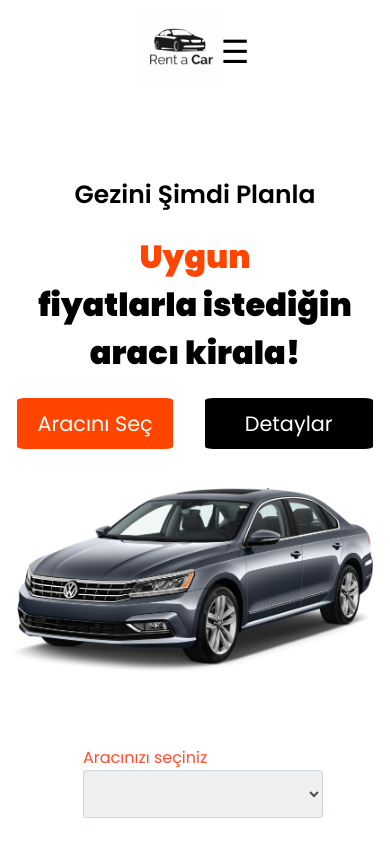
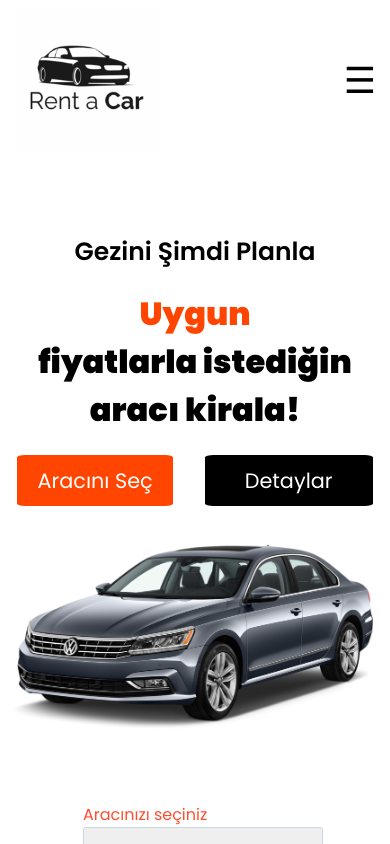
Before and after one commit to emirhancopoglu/RentACar, a React (Create React App) app: page /home in a window 390 px wide. Shown: the top 844 px of the page. Built offline with nearby package versions, Linux system fonts and the light colour scheme.

Commit message:
hamburger menu created

```diff
--- a/src/Components/MobileHeader.js
+++ b/src/Components/MobileHeader.js
@@ -2,53 +2,74 @@ import React from "react";
 import { useState } from "react";
 import "../Styles/MobileHeaderStyle.css";
 import carrental from "../Assets/carrental.png";
-import { Link } from "react-router-dom";
 
-const MobileHeader = () => {
-  const [menuOpen, setMenuOpen] = useState(false);
+const HamburgerHeaderComponent = () => {
+  const [isOpen, setIsOpen] = useState(false);
+
+  const toggleMenu = () => {
+    setIsOpen(!isOpen);
+  };
+
+  const closeMenu = () => {
+    setIsOpen(false);
+  };
+
   return (
-    <div className="mobileheadercontainer">
-      <div className="mobileheader-second">
-        <div className="headerlogo">
-          <div className="headersecondlogo">
-            <div className="headerlogo-headertoggle">
-              <a href="/">
-                <img src={carrental} alt="Car Rental Logo"></img>
-              </a>
-              <label
-                for="menu-toggle"
-                className="menu-icon"
-                onClick={() => {
-                  setMenuOpen(!menuOpen);
-                }}
-              >
-                ☰
-              </label>
-            </div>
-          </div>
-          <div className="mobileheaderlinks">
-            <ul className={menuOpen ? "open" : ""}>
-              <Link to={"/"}>
-                <li>Anasayfa </li>{" "}
-              </Link>
-              <Link to={"/about"}>
-                <li>Hakkımızda </li>
-              </Link>
-              <Link to={"/carmodels"}>
-                <li>Araçlar</li>
-              </Link>
-              <Link to={"/team"}>
-                <li>Ekibimiz</li>
-              </Link>
-              <Link to={"/contact"}>
-                <li>İletişim</li>
-              </Link>
-            </ul>
+    <div className="hamburgermenuclass">
+      <header className="App-header">
+        <div className="left-content">
+          <img src={carrental} alt="MobileHeader"></img>
+        </div>
+        <div className="right-content">
+          <div className="menu-toggle" onClick={toggleMenu}>
+            &#9776;
           </div>
         </div>
-      </div>
+        <nav className={`menu ${isOpen ? "open" : ""}`}>
+          <div className="close-button" onClick={closeMenu}>
+            &times;
+          </div>
+          <ul>
+            <li>
+              <a href="/" onClick={closeMenu}>
+                Ana Sayfa
+              </a>
+            </li>
+            <li>
+              <a href="/about" onClick={closeMenu}>
+                Hakkımızda
+              </a>
+            </li>
+            <li>
+              <a href="/carmodels" onClick={closeMenu}>
+                Araç Modelleri
+              </a>
+            </li>
+            <li>
+              <a href="/team" onClick={closeMenu}>
+                Ekibimiz
+              </a>
+            </li>
+            <li>
+              <a href="/contact" onClick={closeMenu}>
+                İletişim
+              </a>
+            </li>
+            <li>
+              <a href="/signup" onClick={closeMenu}>
+                Kaydol
+              </a>
+            </li>
+            <li>
+              <a href="/login" onClick={closeMenu}>
+                Giriş
+              </a>
+            </li>
+          </ul>
+        </nav>
+      </header>
     </div>
   );
 };
 
-export default MobileHeader;
+export default HamburgerHeaderComponent;
--- a/src/Styles/HeaderStyle.css
+++ b/src/Styles/HeaderStyle.css
@@ -4,8 +4,8 @@
   display: flex;
 }
 .headerlogo img {
-  width: 100%;
-  height: 100%;
+  width: 9rem;
+  height: 9rem;
 }
 .headerlinks {
   text-decoration: none;
--- a/src/Styles/MobileHeaderStyle.css
+++ b/src/Styles/MobileHeaderStyle.css
@@ -1,82 +1,95 @@
-.mobileheadercontainer {
-  display: flex;
-  flex-direction: row;
-  justify-content: space-around;
-  align-items: center;
-}
-.mobileheader-second {
-  display: flex;
-  flex-direction: row;
-  justify-content: space-around;
-  align-items: center;
+.hamburgermenuclass {
+  width: 100%;
 }
 
-.headersecondlogo {
+.App-header {
   display: flex;
+  justify-content: space-between;
+  align-items: center;
+  padding: 0 6px;
+  background-color: white;
+}
+
+.menu-toggle {
+  cursor: pointer;
+  font-size: 36px;
+  color: black;
+}
+.menu-toggle:active {
+  color: orangered;
+}
+
+.menu {
+  position: fixed;
+  top: 0;
+  left: 0;
+  width: 100%;
+  height: 100vh;
+  background-color: #ff7a4a;
+  transition: transform 0.3s ease;
+  transform: translateX(-100%);
+  z-index: 1000;
+}
+
+.menu.open {
+  transform: translateX(0);
+}
+
+.close-button {
+  position: absolute;
+  top: 10px;
+  right: 10px;
+  cursor: pointer;
+  font-size: 3rem;
+  color: white;
+}
+
+.menu ul {
+  list-style-type: none;
+  padding: 0;
+  margin: 0;
+  height: 100%;
+  display: flex;
+  flex-direction: column;
   justify-content: center;
   align-items: center;
 }
 
-.headerlogo img {
-  width: 5rem;
-  height: 5rem;
-}
-.menu-icon {
-  font-size: 2rem;
+.menu ul li {
+  margin-bottom: 20px;
 }
 
-* {
-  font-family: "Poppins", sans-serif;
+.menu ul li a {
+  text-decoration: none;
+  color: white;
+  font-size: 26px;
+  font-weight: 500;
 }
 
-@media (max-width: 9999px) and (min-width: 1001px) {
-  .mobileheadercontainer {
+.menu ul li a:hover {
+  color: #f0f0f0;
+}
+
+.left-content {
+  display: flex;
+  flex: 1 1;
+  flex-direction: row;
+  align-items: center;
+  gap: 0.5rem;
+  flex-wrap: wrap;
+}
+.left-content img {
+  width: 9rem;
+  height: 9rem;
+}
+
+.right-content {
+  display: flex;
+  align-items: center;
+}
+
+@media (min-width: 769px) {
+  .hamburgermenuclass {
     display: none;
   }
 }
-
-@media (max-width: 1000px) and (min-width: 320px) {
-  .mobileheadercontainer {
-    display: flex;
-    flex-direction: row;
-    justify-content: space-around;
-    align-items: center;
-  }
-
-  .headerlogo-headertoggle {
-    display: flex;
-    flex-direction: row;
-    align-items: center;
-  }
-  .mobileheader-second {
-    display: flex;
-    flex-direction: row;
-    justify-content: space-around;
-    align-items: center;
-    width: 100%;
-  }
-  ul {
-    list-style-type: none;
-    display: flex;
-    flex-direction: row;
-    flex-wrap: wrap;
-    justify-content: space-evenly;
-  }
-  ul li {
-    margin: 0.2rem;
-    color: black;
-    font-weight: 500;
-  }
-  .mobileheadercontainer ul {
-    display: none;
-  }
-  .mobileheadercontainer ul.open {
-    display: flex;
-  }
-  .mobileheaderlinks {
-    display: flex;
-  }
-  .mobileheaderlinks li {
-    font-weight: 500;
-  }
-}
```
Also changed, not shown: 11 other files (tests, documents, lock files or other folders).
